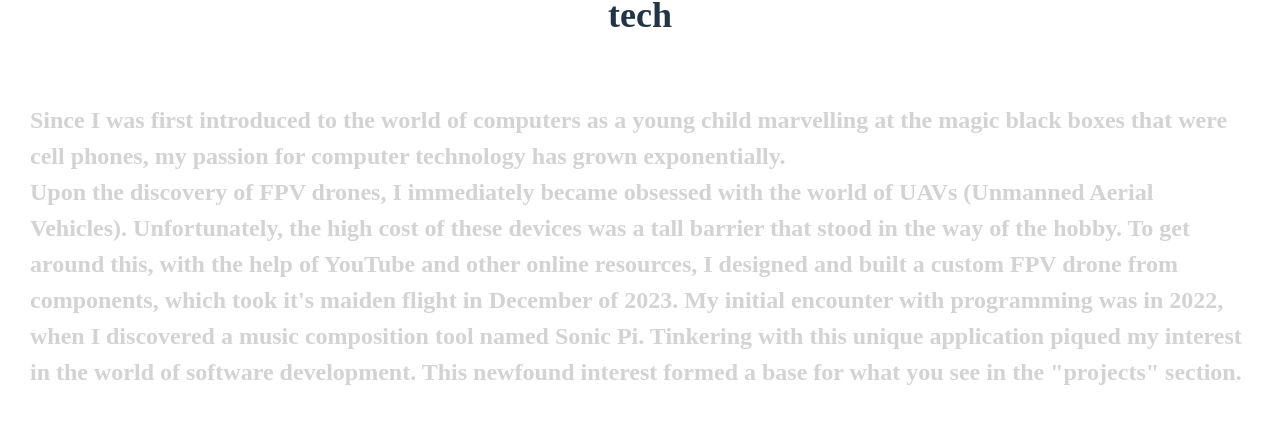
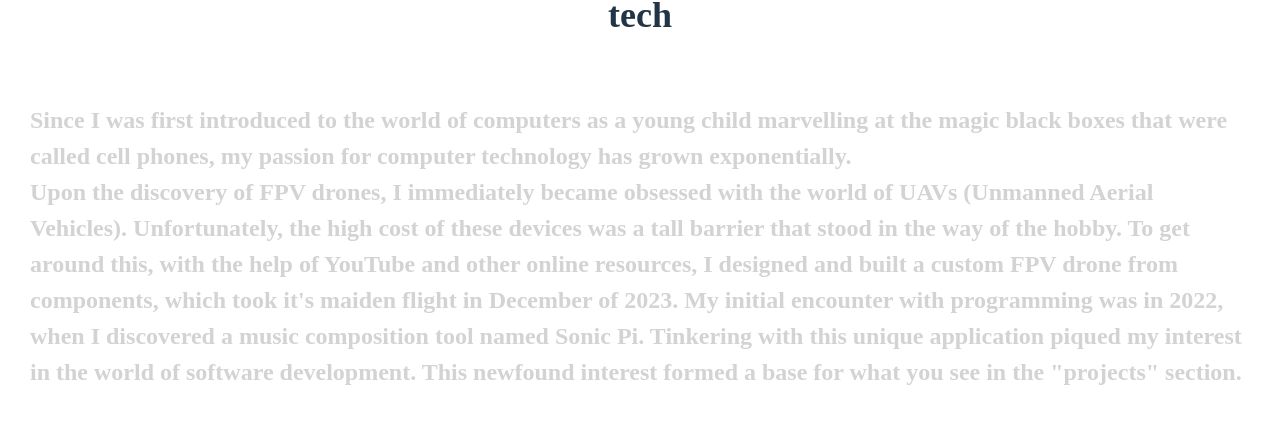
Before and after one commit to jeremypoulin/Website, a React (Vite) app: page /about in a window 1280 px wide. Shown: the part 525-952 px from the top of the page. Built offline with nearby package versions, Linux system fonts and the light colour scheme; a web font is replaced by a local one.

Commit message:
about change

```diff
--- a/src/pages/about.tsx
+++ b/src/pages/about.tsx
@@ -18,7 +18,7 @@ const About = () => {
                 Alongside my studies, I have a variety of interests which I pursue daily.
             </p>
             <h2 style={{ textAlign: "center" }}>tech</h2>
-            <p style={{padding: "30px", color: "lightgray" }}>Since I was first introduced to the world of computers as a young child marvelling at the magic black boxes that were cell phones,
+            <p style={{padding: "30px", color: "lightgray" }}>Since I was first introduced to the world of computers as a young child marvelling at the magic black boxes that were called cell phones,
                 my passion for computer technology has grown exponentially. <br></br>
                 Upon the discovery of FPV drones, I immediately became obsessed with the world of UAVs (Unmanned Aerial Vehicles).
                 Unfortunately, the high cost of these devices was a tall barrier that stood in the way of the hobby.
```
